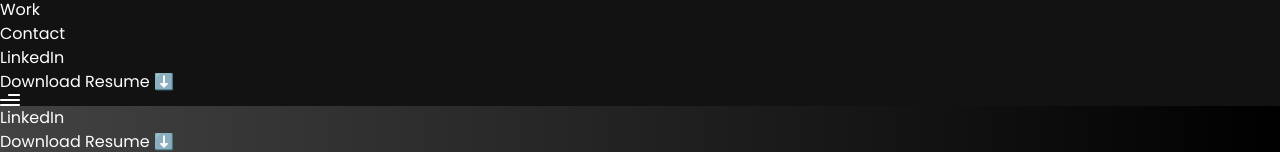
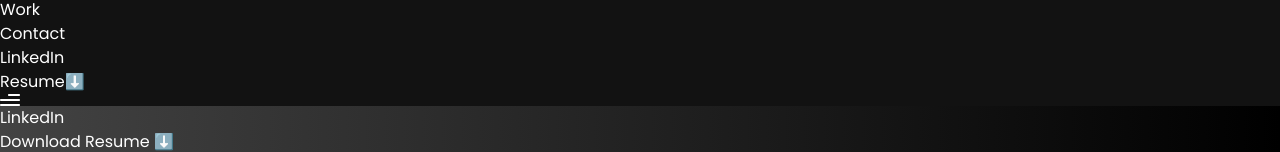
Before and after one commit to Moez-lab/Portfolio, a React (Vite) app: page / in a window 1280 px wide. Shown: the part 650-802 px from the top of the page. Built offline with nearby package versions, Linux system fonts and the light colour scheme.

Commit message:
navbar updated

```diff
--- a/src/components/Navbar.jsx
+++ b/src/components/Navbar.jsx
@@ -58,7 +58,7 @@ const Navbar = () => {
           {/* Resume Download (Desktop) */}
           <li className="text-secondary hover:text-white text-[18px] font-medium cursor-pointer">
             <a href={resume} download="Moez_Zakir_Resume.pdf">
-              Download Resume ⬇️
+              Resume⬇️
             </a>
           </li>
         </ul>
```
